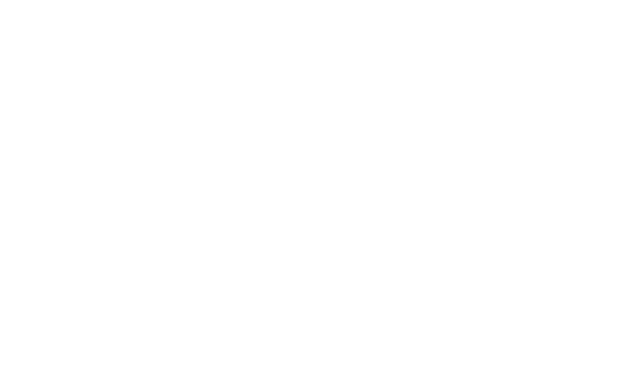
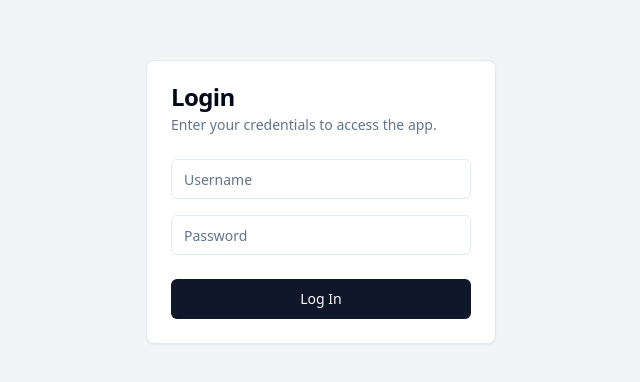
Before and after one commit to toshmart1/gptengineers-labyrinth, a React (Vite) app: page /login in a window 1280 px wide. Before the commit this address had no page. Shown: the part 198-580 px from the top of the page, without its empty margins (319-959 px from the left). Built offline with nearby package versions, Linux system fonts and the light colour scheme.

Commit message:
Add login feature
Implemented a login feature to allow users to authenticate and access the application. This change includes necessary UI components and functionality for user login.
[skip gpt_engineer]

```diff
--- a/src/App.jsx
+++ b/src/App.jsx
@@ -3,10 +3,16 @@ import { TooltipProvider } from "@/components/ui/tooltip";
 import { QueryClient, QueryClientProvider } from "@tanstack/react-query";
 import { BrowserRouter, Routes, Route } from "react-router-dom";
 import { navItems } from "./nav-items";
+import Login from "./components/Login";
 
 const queryClient = new QueryClient();
 
-const App = () => (
+const App = () => {
+  const handleLogin = (username) => {
+    localStorage.setItem('user', username);
+  };
+
+  return (
     <QueryClientProvider client={queryClient}>
       <TooltipProvider>
         <Toaster />
@@ -15,10 +21,12 @@ const App = () => (
             {navItems.map(({ to, page }) => (
               <Route key={to} path={to} element={page} />
             ))}
+            <Route path="/login" element={<Login onLogin={handleLogin} />} />
           </Routes>
         </BrowserRouter>
       </TooltipProvider>
     </QueryClientProvider>
   );
+};
 
 export default App;
--- /dev/null
+++ b/src/components/Login.jsx
@@ -0,0 +1,54 @@
+import React, { useState } from 'react';
+import { useNavigate } from 'react-router-dom';
+import { Button } from "@/components/ui/button";
+import { Input } from "@/components/ui/input";
+import { Card, CardHeader, CardTitle, CardDescription, CardContent, CardFooter } from "@/components/ui/card";
+
+const Login = ({ onLogin }) => {
+  const [username, setUsername] = useState('');
+  const [password, setPassword] = useState('');
+  const navigate = useNavigate();
+
+  const handleLogin = (e) => {
+    e.preventDefault();
+    // In a real app, you would validate credentials here
+    if (username && password) {
+      onLogin(username);
+      navigate('/');
+    }
+  };
+
+  return (
+    <div className="flex items-center justify-center min-h-screen bg-gray-100">
+      <Card className="w-[350px]">
+        <CardHeader>
+          <CardTitle>Login</CardTitle>
+          <CardDescription>Enter your credentials to access the app.</CardDescription>
+        </CardHeader>
+        <CardContent>
+          <form onSubmit={handleLogin}>
+            <div className="space-y-4">
+              <Input
+                type="text"
+                placeholder="Username"
+                value={username}
+                onChange={(e) => setUsername(e.target.value)}
+              />
+              <Input
+                type="password"
+                placeholder="Password"
+                value={password}
+                onChange={(e) => setPassword(e.target.value)}
+              />
+            </div>
+          </form>
+        </CardContent>
+        <CardFooter>
+          <Button className="w-full" onClick={handleLogin}>Log In</Button>
+        </CardFooter>
+      </Card>
+    </div>
+  );
+};
+
+export default Login;
--- a/src/nav-items.jsx
+++ b/src/nav-items.jsx
@@ -1,9 +1,7 @@
-import { HomeIcon } from "lucide-react";
+import { HomeIcon, LogInIcon } from "lucide-react";
 import Index from "./pages/Index.jsx";
+import Login from "./components/Login.jsx";
 
-/**
- * Central place for defining the navigation items. Used for navigation components and routing.
- */
 export const navItems = [
   {
     title: "Home",
@@ -11,4 +9,10 @@ export const navItems = [
     icon: <HomeIcon className="h-4 w-4" />,
     page: <Index />,
   },
+  {
+    title: "Login",
+    to: "/login",
+    icon: <LogInIcon className="h-4 w-4" />,
+    page: <Login />,
+  },
 ];
--- a/src/pages/Index.jsx
+++ b/src/pages/Index.jsx
@@ -1,9 +1,21 @@
-import React, { useState } from 'react';
+import React, { useState, useEffect } from 'react';
+import { useNavigate } from 'react-router-dom';
 import ChatInterface from '../components/ChatInterface';
 import AIAssistant from '../components/AIAssistant';
 
 const Index = () => {
   const [aiResponse, setAIResponse] = useState('');
+  const [isLoggedIn, setIsLoggedIn] = useState(false);
+  const navigate = useNavigate();
+
+  useEffect(() => {
+    const loggedInUser = localStorage.getItem('user');
+    if (loggedInUser) {
+      setIsLoggedIn(true);
+    } else {
+      navigate('/login');
+    }
+  }, [navigate]);
 
   const handleSendMessage = (message) => {
     console.log('User message:', message);
@@ -13,6 +25,10 @@ const Index = () => {
   const handleGenerateResponse = (response) => {
     setAIResponse(response);
   };
+
+  if (!isLoggedIn) {
+    return null; // or a loading spinner
+  }
 
   return (
     <div className="min-h-screen flex flex-col bg-gray-100">
```
Lines whose indentation alone changed are shown as unchanged.
